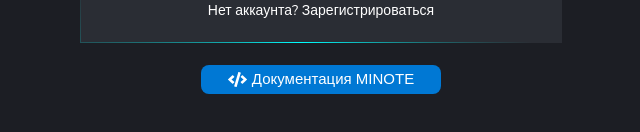
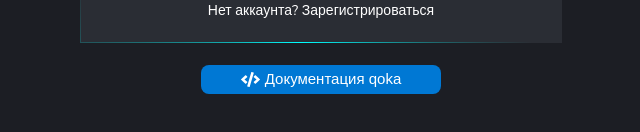
Before and after one commit to inekruz/MoneyNote, a React (Create React App) app in the folder client/: page /auth in a window 1280 px wide. Shown: the part 518-650 px from the top of the page, without its empty margins (319-959 px from the left). Built offline with nearby package versions, Linux system fonts and the light colour scheme.

Commit message:
Update Auth.jsx

```diff
--- a/client/src/components/Auth.jsx
+++ b/client/src/components/Auth.jsx
@@ -57,7 +57,7 @@
       : { identifier, password };
 
     try {
-      const response = await fetch(`https://api.minote.ru/auth/${endpoint}`, {
+      const response = await fetch(`https://api.qoka.ru/auth/${endpoint}`, {
         method: "POST",
         headers: { "Content-Type": "application/json" },
         body: JSON.stringify(requestData),
@@ -83,7 +83,7 @@
     const code = verificationCode.join("");
 
     try {
-      const response = await fetch(`https://api.minote.ru/auth/verify-code`, {
+      const response = await fetch(`https://api.qoka.ru/auth/verify-code`, {
         method: "POST",
         headers: { "Content-Type": "application/json" },
         body: JSON.stringify({ identifier, code }),
@@ -155,7 +155,7 @@
 
   // Переход на страницу документации для разработчиков
   const handleDeveloperDocsClick = () => {
-    window.open("https://api.minote.ru/docs", "_blank");
+    window.open("https://api.qoka.ru/docs", "_blank");
   };
 
   return (
@@ -240,7 +240,7 @@
       )}
       <div className="docs-container">
         <button className="developer-docs-button-auth" onClick={handleDeveloperDocsClick}>
-            <FaCode />  <span>Документация MINOTE</span>
+            <FaCode />  <span>Документация qoka</span>
           </button>
       </div>
     </div>
```
